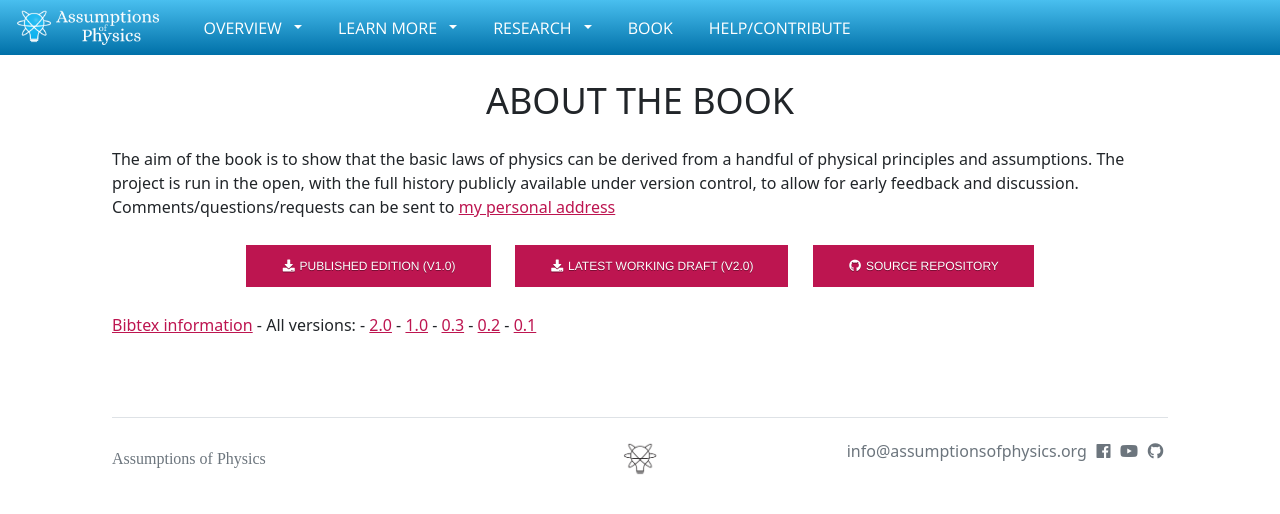
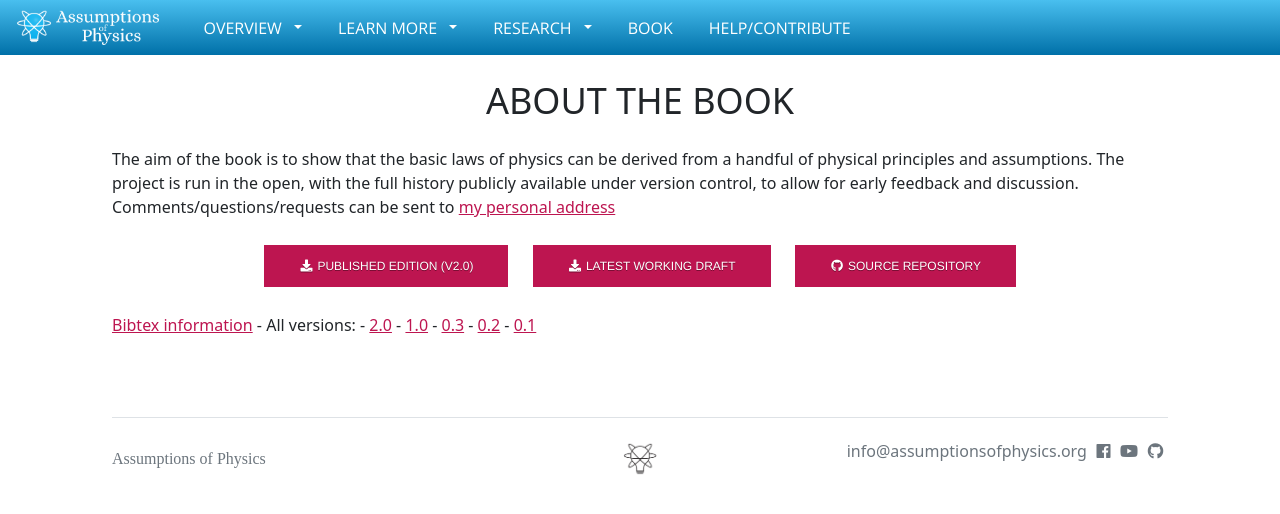
Before and after one commit to assumptionsofphysics/assumptionsofphysics.github.io, a Jekyll site: the page built from book/index.html, in a window 1280 px wide. Shown: the top 514 px of the page. Built offline with Jekyll 4.4.1, drawn with Linux system fonts in a browser that asks for light colours; nearby versions of some CDN libraries; some web fonts are replaced.

Commit message:
Updating published version

```diff
--- a/book/index.html
+++ b/book/index.html
@@ -14,8 +14,8 @@ title: Book
                 to allow for early feedback and discussion.
                 Comments/questions/requests can be sent to <a href="mailto:carcassi@umich.edu">my personal address</a></p>
             <p style="text-align: center">
-                <a style="margin: 10px" class="btn btn-primary btn-large" href="https://doi.org/10.3998/mpub.12204707"><i class="fas fa-download fa-fw"></i>&nbsp;Published edition (v1.0)</a>
-                <a style="margin: 10px" class="btn btn-primary btn-large" href="https://latexonline.cc/compile?git=https%3A%2F%2Fgithub.com%2Fassumptionsofphysics%2Fbook&target=book.tex&command=pdflatex&trackId=1505754735843"><i class="fas fa-download fa-fw"></i>&nbsp;Latest working draft (v2.0)</a>
+                <a style="margin: 10px" class="btn btn-primary btn-large" href="https://doi.org/10.3998/mpub.12204707"><i class="fas fa-download fa-fw"></i>&nbsp;Published edition (v2.0)</a>
+                <a style="margin: 10px" class="btn btn-primary btn-large" href="https://latexonline.cc/compile?git=https%3A%2F%2Fgithub.com%2Fassumptionsofphysics%2Fbook&target=book.tex&command=pdflatex&trackId=1505754735843"><i class="fas fa-download fa-fw"></i>&nbsp;Latest working draft</a>
                 <a style="margin: 10px" class="btn btn-primary btn-large" href="https://github.com/assumptionsofphysics/book"><i class="fab fa-github fa-fw"></i>&nbsp;Source repository</a>
             </p>
             <p><a href="../assumptionsofphysics.bib">Bibtex information</a> -
```
Also changed, not shown: 1 other file.
